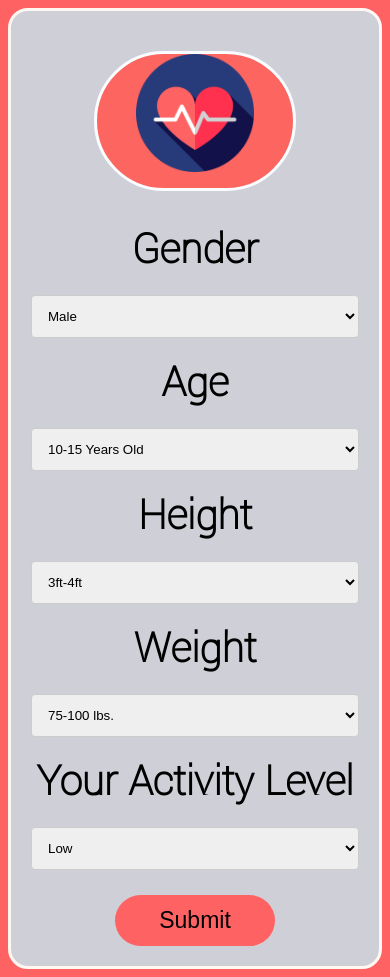
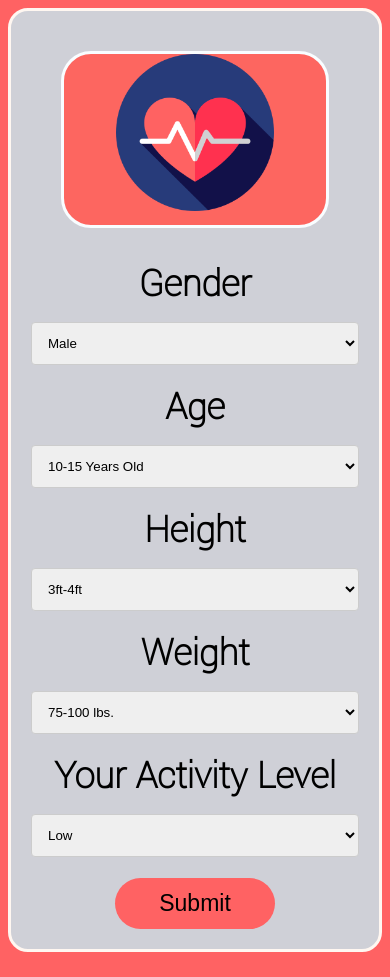
Before and after one commit to Craig-Burch/node-fitness-app, a website: page public/index.html in a window 390 px wide. Drawn offline with nearby package versions, Linux system fonts and the light colour scheme; no server answers.

Commit message:
front end 1.2

```diff
--- a/public/index.html
+++ b/public/index.html
@@ -66,12 +66,13 @@ label {
 }
 @media only screen and (max-width: 600px) {
     .container {
-       font-size: 45px;
+       font-size: 40px;
     }
 }@media only screen and (max-width: 600px) {
     .headerimage  {
-       width: 60%;
+       width: 80%;
        height: 40%;
+       border-radius: 30px;
     }
 }@media only screen and (max-width: 600px) {
     .headerimage img {
```
